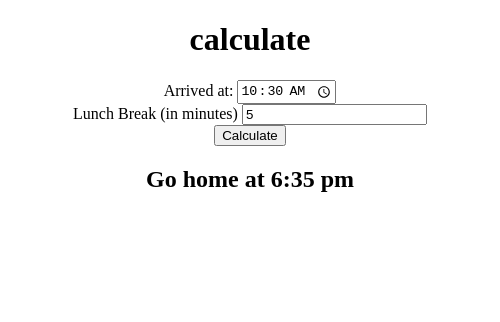
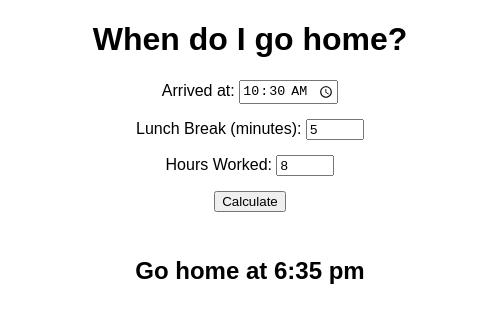
Before and after one commit to jeremyorman/workday_calculator, an Electron app: page index.html in a window 500 px wide. Both pictures are taken after typing "10:30", "5" into the empty fields and a click on the button "Calculate". Drawn offline with Linux system fonts and the light colour scheme.

Commit message:
added working hours and a little styling

```diff
--- a/calculate.js
+++ b/calculate.js
@@ -5,36 +5,42 @@ form.addEventListener('submit', (e) => {
     e.preventDefault()
     const arrival = document.querySelector('#arrival').value
     const lunch = document.querySelector('#lunch').value
+    const hoursWorked = document.querySelector('#hoursWorked').value
+    const outputDiv = document.querySelector('#output')
+    const output = document.querySelector('#output h2')
 
-    let timeArray = arrival.split(":")
+    if (hoursWorked >= 100) {
+        output.textContent = 'Look at Mr. Worksalot over here'
+        return
 
+    }
+
+    let timeArray = arrival.split(':')
     let hour = timeArray[0]
-    let workDuration = ((parseInt(timeArray[1]) + parseInt(lunch)) / 60) + 8
+    let workDuration = ((parseInt(timeArray[1]) + parseInt(lunch)) / 60) + parseFloat(hoursWorked)
     let hours = Math.floor(workDuration)
     let minutes = Math.round((workDuration % 1) * 60)
-    let period = "am"
+    let period = 'am'
 
     if (hour > 12) {
-        period = "pm"
+        period = 'pm'
+
     }
-
     for (let i = 1; i <= hours; i++) {
         hour++
         if (hour > 12) {
             hour = 1
-            period === "am" ? period = "pm" : period = "am"
+            period === 'am' ? period = 'pm' : period = 'am'
         }
+
+    }
+    if (minutes < 10) {
+        minutes = '0' + minutes.toString()
+
     }
 
-    if (minutes < 10) {
-        minutes = "0" + minutes.toString()
-    }
-
-    let departTime = hour + ":" + minutes + " " + period
-
-    let outputDiv = document.querySelector("#output")
-    outputDiv.classList.remove("hidden")
-    let output = document.querySelector("#output h2")
-    output.textContent = "Go home at " + departTime
+    let departTime = hour + ':' + minutes + ' ' + period
+    outputDiv.classList.remove('hidden')
+    output.textContent = 'Go home at ' + departTime
 
 })
--- a/index.html
+++ b/index.html
@@ -6,7 +6,7 @@
     <link rel="stylesheet" href="./main.css">
 </head>
 <body>
-    <h1>calculate</h1>
+    <h1>When do I go home?</h1>
     <form>
         <div class="arrival">
             <label for="arrival">Arrived at: </label>
@@ -14,8 +14,13 @@
         </div>
 
         <div class="lunch">
-            <label for="lunch">Lunch Break (in minutes)</label>
+            <label for="lunch">Lunch Break (minutes): </label>
             <input id="lunch" type="number" min="0" requried>
+        </div>
+
+        <div class="hoursWorked">
+            <label for="hoursWorked">Hours Worked: </label>
+            <input id="hoursWorked" type="number" min="0" value="8" step="0.01" required>
         </div>
 
         <button>Calculate</button>
--- a/main.css
+++ b/main.css
@@ -1,5 +1,18 @@
 body {
     text-align: center;
+    font-family: sans-serif;
+}
+
+form div {
+    margin: 15px;
+}
+
+#lunch, #hoursWorked {
+    width: 50px;
+}
+
+#output {
+    padding-top: 25px;
 }
 
 .hidden {
```
Also changed, not shown: main.js (+12 -4 lines).
